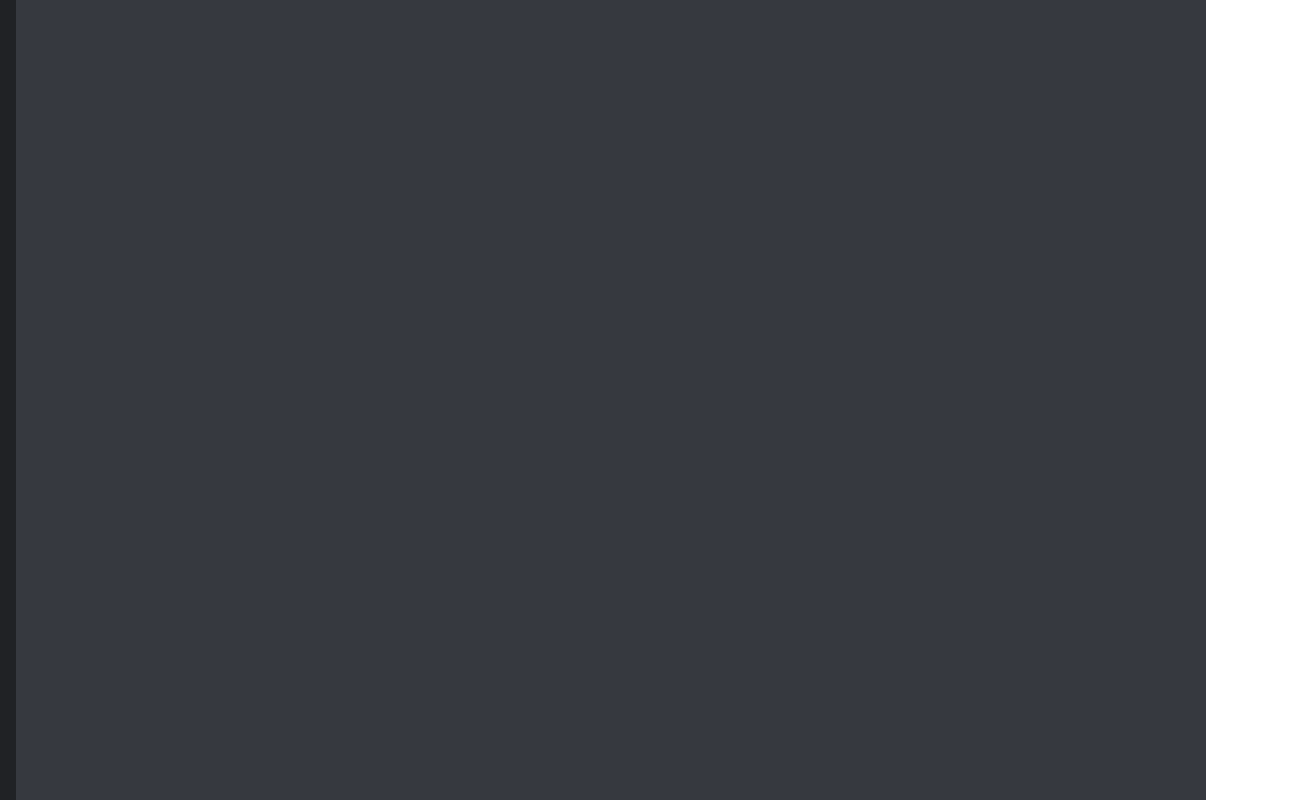
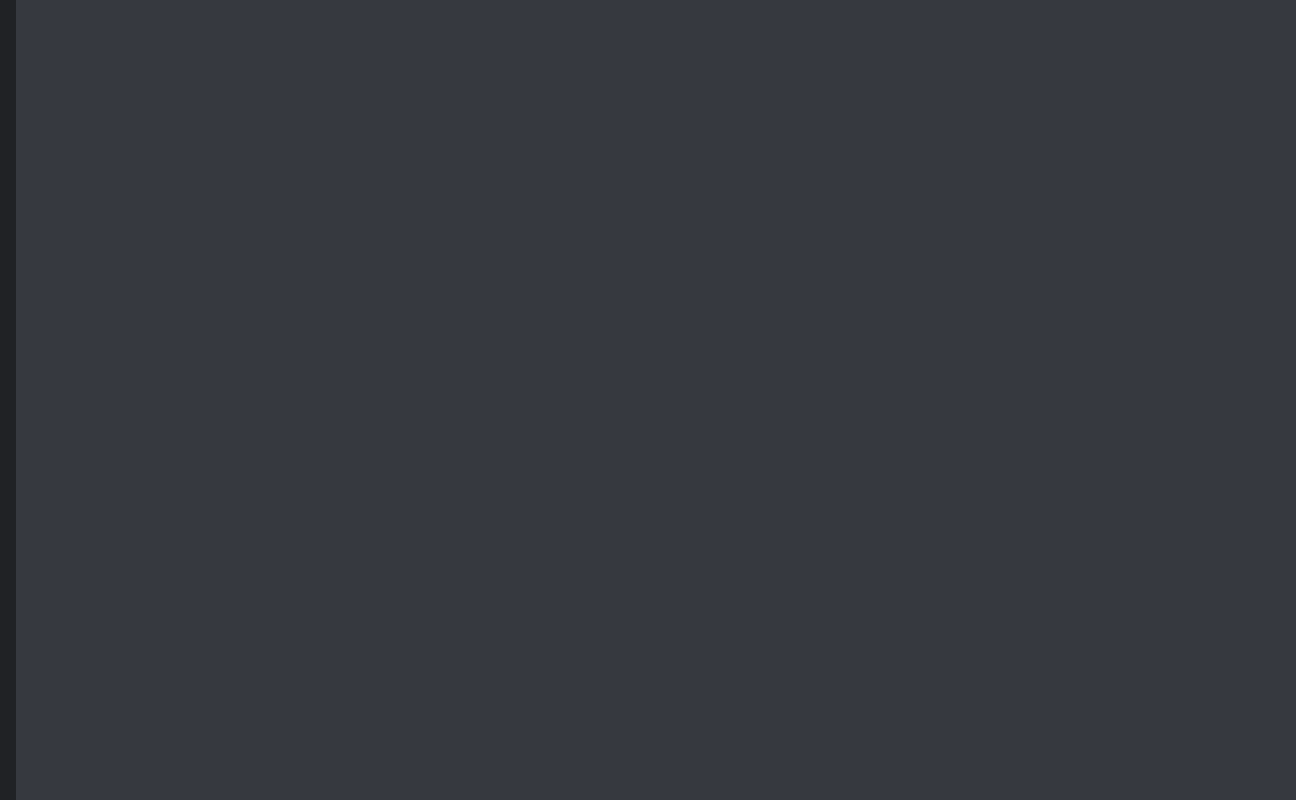
Before and after one commit to xflameyoke/discordlayout, a plain HTML site: page index.html in a window 1280 px wide. Shown: the full height of the page, 1296 px wide, since content can reach past the window. Drawn offline with Linux system fonts and the light colour scheme.

Commit message:
fix: fix main styles

```diff
--- a/style.css
+++ b/style.css
@@ -103,5 +103,5 @@
   margin-left: 10vh;
   width: 100%;
   height: 100vh;
-  margin: 0;
+  margin-left: 90px;
 }
```
